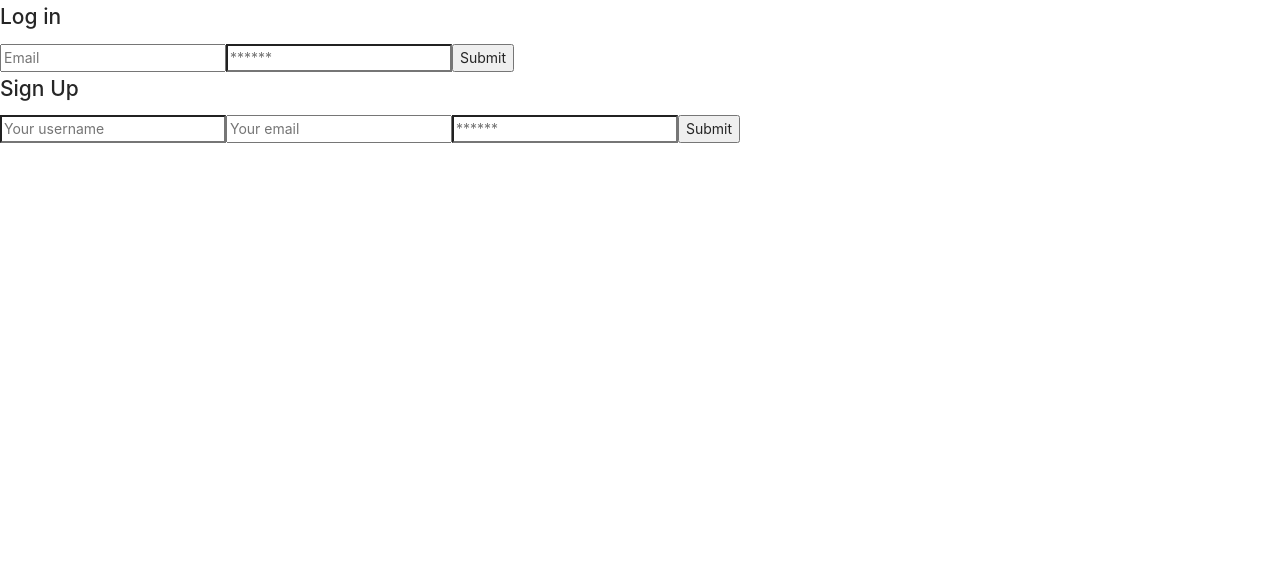
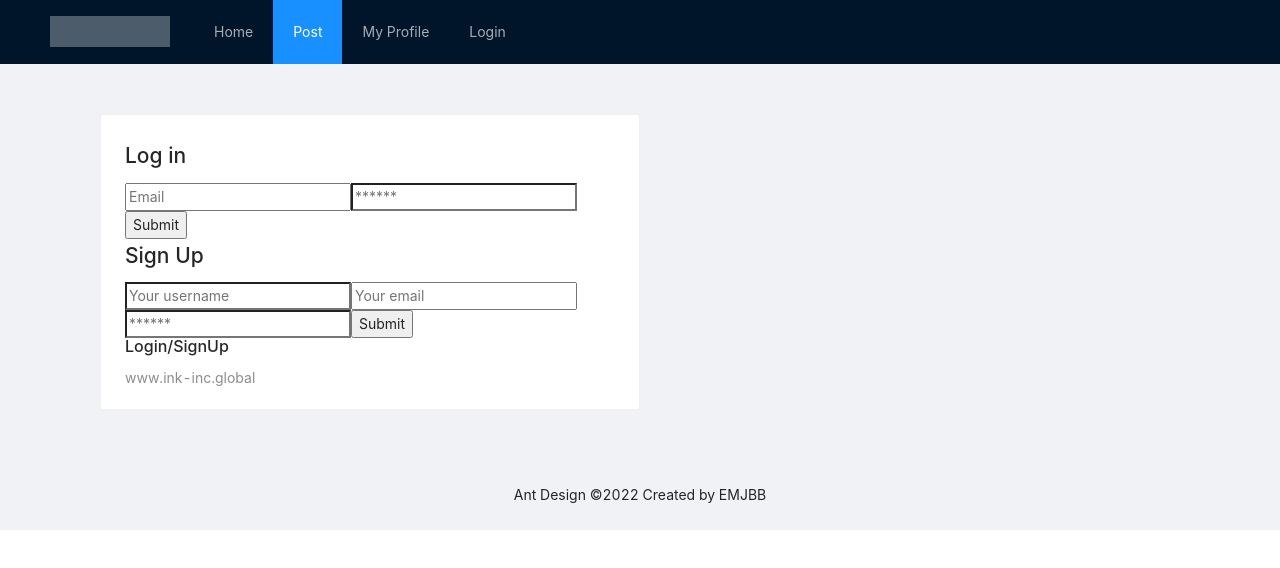
Before and after one commit to EMJBB-Project-3/ink-inc-frontend, a React (Create React App) app: page /Login in a window 1280 px wide. Shown: the top 568 px of the page. Built offline with nearby package versions, Linux system fonts and the light colour scheme.

Commit message:
styled login

```diff
--- a/src/components/Login.js
+++ b/src/components/Login.js
@@ -1,9 +1,33 @@
+import 'antd/dist/antd.css';
+import { NavLink } from 'react-router-dom';
+import { Layout, Menu, Card, Col, Row } from 'antd';
 import LoginForm from './LoginForm'
 import SignUp from './SignUp'
 
+const { Header, Content, Footer } = Layout;
+const { Meta } = Card;
 
 export default function Login() {
     return (
+        <Layout>
+    <Header style={{ position: 'fixed', zIndex: 1, width: '100%' }}>
+      <div className="logo" />
+        <Menu theme="dark" mode="horizontal" defaultSelectedKeys={['2']}>
+          <Menu.Item key="1"><NavLink to='/'>Home</NavLink></Menu.Item>
+          <Menu.Item key="2"><NavLink to='/post'>Post</NavLink></Menu.Item>
+          <Menu.Item key="3"><NavLink to='/myprofile'>My Profile</NavLink></Menu.Item>
+          <Menu.Item key="4"><NavLink to='/login'>Login</NavLink></Menu.Item>
+        </Menu>
+    </Header>
+            <Content className="site-layout" style={{ padding: '0 50px', marginTop: 64 }}>
+
+                <div className="site-card-wrapper">
+                    <Row gutter={16}>
+                        <Col span={8}>
+                            <Card
+                                hoverable
+                                style={{ width: 540, margin:50 }}
+                            >
                                  <div>
                                 <div>
                                     <h2>Log in</h2>
@@ -11,10 +35,27 @@ export default function Login() {
                                 </div>
                                 <div>
                                     <h2>Sign Up</h2>
-                <SignUp/>
+                                    <SignUp />
                                 </div>
 
                             </div>
+                                <Meta title="Login/SignUp" description="www.ink-inc.global" />
+                            </Card>
+                        </Col>
+
+
+                    </Row>
+                </div>
+
+                {/* <div className="site-layout-background" style={{ padding: 24, minHeight: 380 }}>
+        Content
+      </div> */}
+
+            </Content>
+            <Footer style={{ textAlign: 'center' }}>Ant Design ©2022 Created by EMJBB</Footer>
+        </Layout>
+
+
 
     )
 
```
Lines whose indentation alone changed are shown as unchanged.
